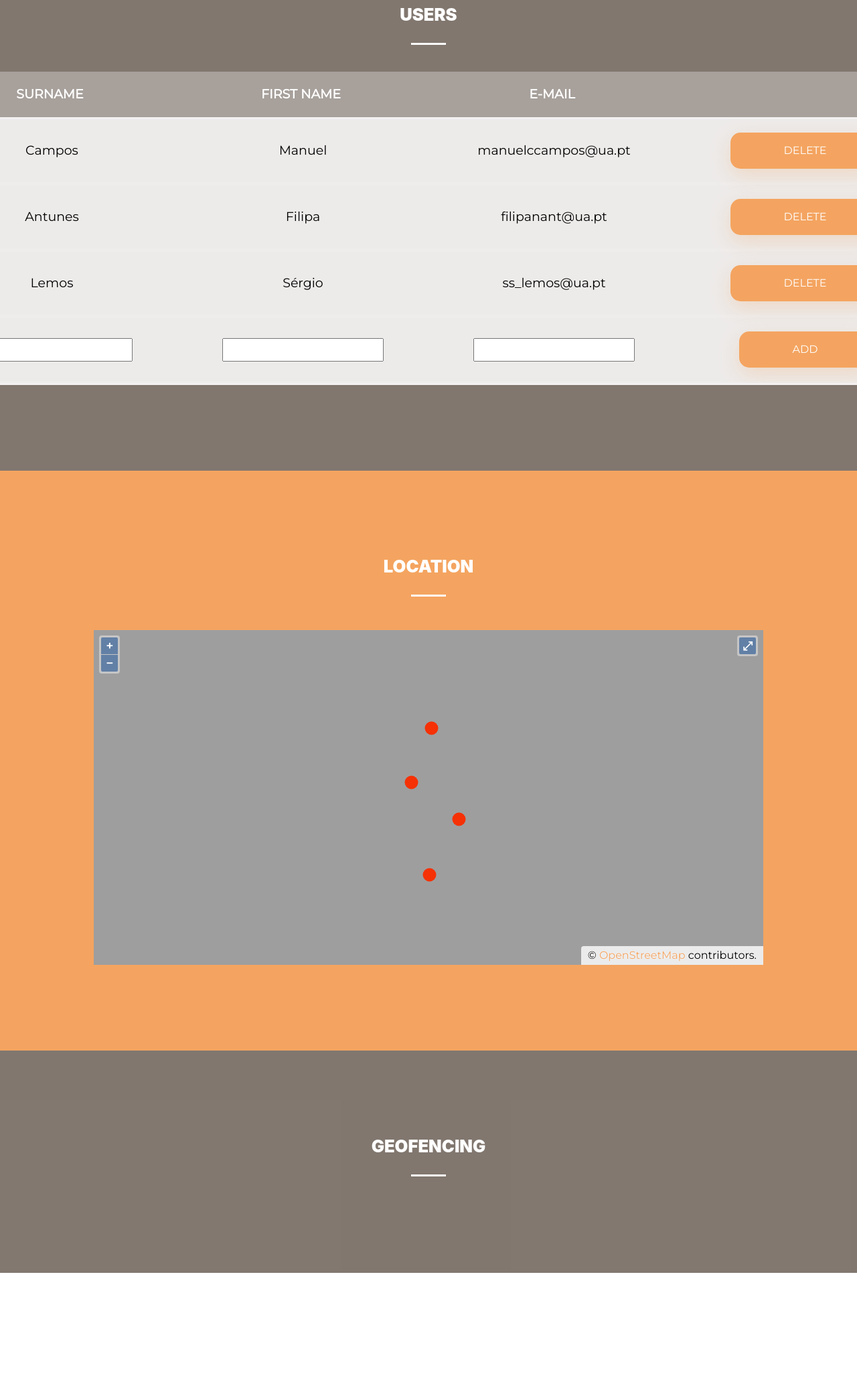
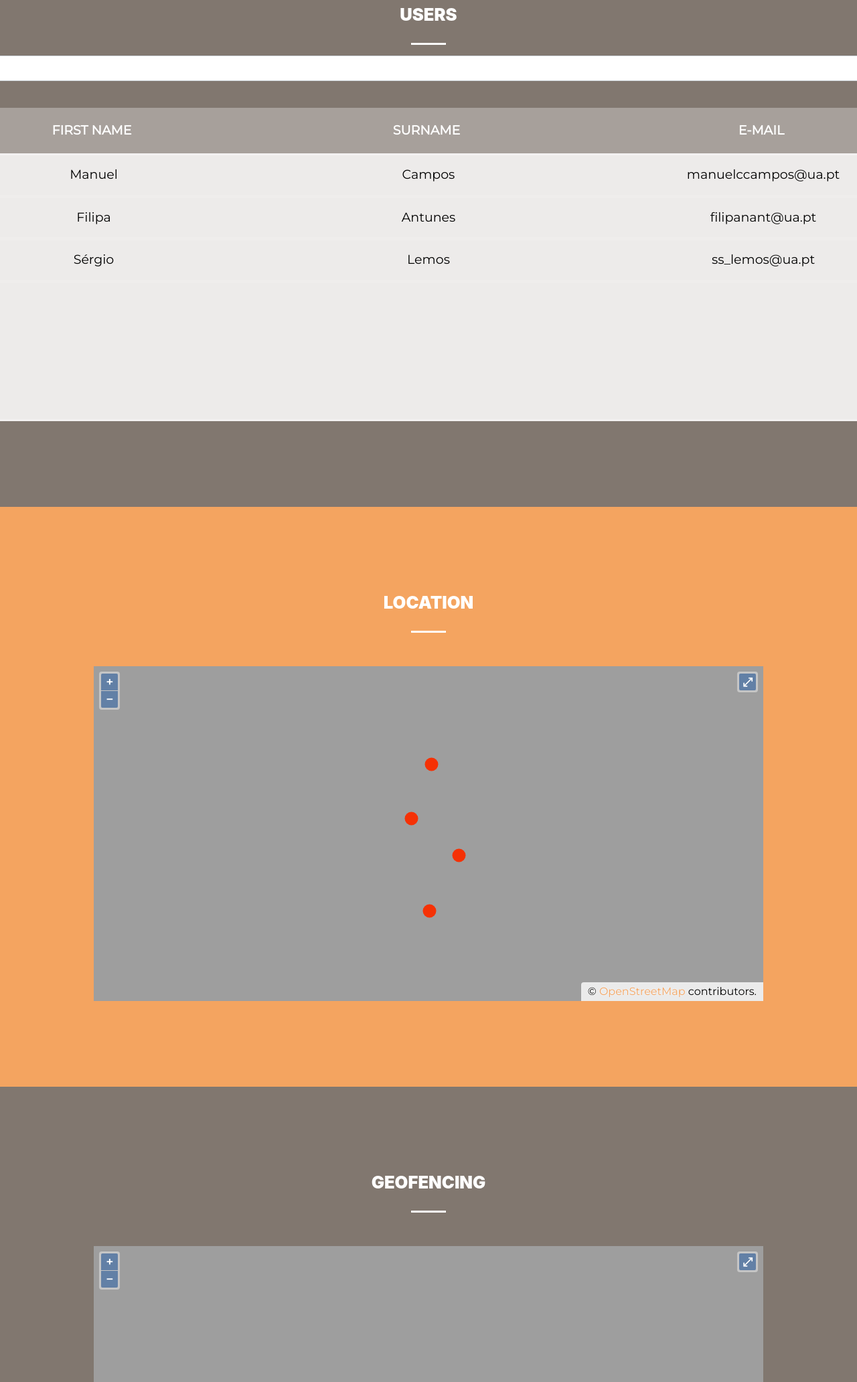
Before and after one commit to Grupo-3-PEI/website, a website with bundled scripts: page menu.html in a window 1280 px wide. Shown: the part 1660-3724 px from the top of the page at 67% size. Before the commit the page ends 3561 px from the top, so only its background shows below. Built offline with nearby package versions, Linux system fonts and the light colour scheme.

Commit message:
Reading csv files for scooter list and users list

```diff
--- a/main.js
+++ b/main.js
@@ -1,6 +1,8 @@
 window.onload = init;
 
 function init(){
+
+    // mapa 1
     const map = new ol.Map({
         view: new ol.View({
             center: [-963767.2963970036, 4957997.271053271],
@@ -48,36 +50,231 @@ function init(){
         })
     })
 
+    //mapa 2
+
+    var raster = new ol.layer.Tile({
+        source: new ol.source.OSM()
+    });
+
+    var source = new ol.source.Vector();
+    var vector = new ol.layer.Vector({
+        source: source,
+        style: new ol.style.Style({
+            fill: new ol.style.Fill({
+                color: 'rgba(244, 164, 96, 0.2)'
+            }),
+            stroke: new ol.style.Stroke({
+                color: '#ffcc33',
+                width: 2
+            }),
+            image: new ol.style.Circle({
+                radius: 7,
+                fill: new ol.style.Fill({
+                    color: '#ffcc33'
+                })
+            })
+        })
+    });
+
+    // cria o mapa
+    const map2 = new ol.Map({
+        view: new ol.View({
+            center: [-963767.2963970036, 4957997.271053271],
+            zoom: 14,
+            maxZoom: 50,
+        }),
+        layers: [raster, vector],
+        target: 'js-map2'
+    })
+
+    // obtém coordenadas no click
+    map2.on('click', function(e){
+        console.log(e.coordinate);
+    })
+
+    var modify = new ol.interaction.Modify({source: source});
+    map2.addInteraction(modify);
+
+    var draw, snap;
+
+    function addInteractions(){
+        draw = new ol.interaction.Draw({
+            source: source,
+            type: "Polygon"
+        });
+        map2.addInteraction(draw);
+        snap = new ol.interaction.Snap({source: source});
+        map.addInteraction(snap);
+    }
+
+
+    addInteractions();
+
+
+    // permite mapa em fullscreen
+    map2.addControl(new ol.control.FullScreen());
 }
 
-function deleteRow(btn) {
-    var row = btn.parentNode.parentNode;
-    row.parentNode.removeChild(row);
+
+////////// LISTA DE TROTINETES ///////////
+
+function loadTrots(data){
+    var allRows = data.split(/\r?\n|\r/);
+    var table = "<table>";
+    for(var singleRow=1; singleRow<allRows.length;singleRow++){
+        if(singleRow == 0){
+            table += "<tr>";
+        } else{
+            table += "<tr>";
+        }
+
+        var rowCells = allRows[singleRow].split(',');
+        for(var rowSingleCell=0; rowSingleCell<rowCells.length; rowSingleCell++){
+            if(singleRow == 0){
+                table += "<th>";
+                table += rowCells[rowSingleCell];
+                table += "</th>";
+            } else{
+                table += "<td>";
+                table += rowCells[rowSingleCell];
+                table += "</td>";
+            }
+        }
+
+        if(singleRow == 0){
+            table += "</tr>";
+        } else{
+            table += "</tr>";
+        }
+    }
+    $("#trot").append(table);
 }
 
-function add(){
-    var table = document.getElementById("tableUser");
+$.ajax({
+    url:"trot.csv",
+    dataType:"text",
+}).done(loadTrots)
 
-    var newRow = table.insertRow(0);
 
-    var surname = document.getElementById("surname").value;
-    var fname = document.getElementById("fname").value;
-    var mail = document.getElementById("mail").value;
+// linha com link para + informações
 
-    var cell1 = newRow.insertCell(0);
-    var cell2 = newRow.insertCell(1);
-    var cell3 = newRow.insertCell(2);
 
-    cell1.innerHTML = surname;
-    cell2.innerHTML = fname;
-    cell3.innerHTML = mail;
+
+
+// TABELA DOS USERS
+/*
+// dar load dos conteúdos do ficheiro provenientes do server
+const user = document.querySelector("#tableUser > tbody");
+
+
+function loadUsers(){
+    const request = new XMLHttpRequest();
+
+    request.open("get", "users.json");
+
+    request.onload = () => {
+        try{
+            const json = JSON.parse(request.responseText);
+
+            userList(json);
+        } catch(e){
+            console.warn("Could not load TUCs");
+        }
+
+    };
+
+    request.send();
 }
 
-//function createLayer(){
-//return new ol.layer.Vector({
-    // source: new ol.source.Vector({
-      //  url: 'map1.geojson',
-    //    format: new ol.format.GeoJSON()
-  //  }),
-//});
-//}
+function userList(json){
+    console.log(json);
+    // cleans out existing table data
+   while (user.firstChild){
+       user.removeChild(user.firstChild);
+   }
+
+   // Status table
+   json.forEach((row) => {
+       const tr = document.createElement("tr");
+
+       row.forEach((cell) => {
+           const td = document.createElement("td");
+           td.textContent = cell;
+           tr.appendChild(td);
+       });
+
+       user.appendChild(tr);
+
+   });
+}
+
+document.addEventListener("DOMContentLoaded", () => { loadUsers(); });
+*/
+
+function loadUsers(data){
+    var allRows = data.split(/\r?\n|\r/);
+    var table = "<table>";
+    for(var singleRow=1; singleRow<allRows.length;singleRow++){
+        if(singleRow == 0){
+            table += "<tr>";
+        } else{
+            table += "<tr>";
+        }
+
+        var rowCells = allRows[singleRow].split(',');
+        for(var rowSingleCell=0; rowSingleCell<rowCells.length; rowSingleCell++){
+            if(singleRow == 0){
+                table += "<th>";
+                table += rowCells[rowSingleCell];
+                table += "</th>";
+            } else{
+                table += "<td>";
+                table += rowCells[rowSingleCell];
+                table += "</td>";
+            }
+        }
+
+        if(singleRow == 0){
+            table += "</tr>";
+        } else{
+            table += "</tr>";
+        }
+    }
+    $("#tableUser2").append(table);
+}
+
+$.ajax({
+    url:"users.csv",
+    dataType:"text",
+}).done(loadUsers)
+
+// pesquisar users
+/*$(document).ready(function(){
+    $("#search").keyup(function(){
+        search_table($(this).val());
+    });
+
+    function search_table(value){
+        $("#tableUser2 tr td").each(function(){
+            var found = 'false';
+            $(this).each(function(){
+                if($(this).text().toLowerCase().indexOf(value.toLowerCase()) >= 0){
+                    found = 'true';
+                }
+            });
+            if(found == 'true'){
+                $(this).show();
+            }
+            else{
+                $(this).hide();
+            }
+        });
+    }
+});*/
+
+// adicionar users à tabela
+/*$(document).ready(function(){
+    $("#add").on('click', function(){
+        $("#tableUser2").append('<tr><td>'+$('#fname').val()+'</td><td>'+$('#surname').val()+'</td><td>'+$('#mail').val()+'</td></tr>');
+    });
+});*/
--- a/menu.html
+++ b/menu.html
@@ -117,23 +117,9 @@
             </table>
           </div>
           <div class="tablecontent">
-            <table cellpadding="0" cellspacing="0" border="0">
+            <table id ="trot" cellpadding="0" cellspacing="0" border="0">
               <tbody>
-                <tr>
-                  <td><b>#1</b></td>
-                  <td><h10>AVAILABLE</h10></td>
-                  <td>66%</td>
-                </tr>
-                <tr>
-                  <td><b>#2</b></td>
-                  <td><h10>AVAILABLE</h10></td>
-                  <td>82%</td>
-                </tr>
-                <tr>
-                  <td><b>#3</b></td>
-                  <td><h11>IN USE</h11></td>
-                  <td>97%</td>
-                </tr>
+                <!--Javascript-->
               </tbody>
             </table>
           </div>
@@ -149,46 +135,31 @@
         <div class="col-lg-15 text-center">
           <h2 class="text-white mt-0" style="font-size:2vw"><b>USERS</b></h2>
           <hr class="divider light my-8">
+          <input type="text" name="search" id="search" class="form-control" />
           <div class="tableheader2">
-            <table cellpadding="0" cellspacing="0" border="0">
+            <table id="tableUser" cellpadding="0" cellspacing="0" border="0">
               <thead>
                 <tr>
+                  <th><b>First name</b></th>
                   <th><b>Surname</b></th>
-                  <th><b>First name</b></th>
                   <th><b>E-mail</b></th>
-                  <th><b></b></th>
                 </tr>
               </thead>
             </table>
           </div>
           <div class="tablecontent2">
-            <table id="tableUser" cellpadding="0" cellspacing="0" border="0">
+            <table id="tableUser2" cellpadding="0" cellspacing="0" border="0">
               <tbody>
+                <!---Javascript-->
+              </tbody>
+              <tfoot>
                 <tr>
-                  <td><b>Campos</b></td>
-                  <td>Manuel</td>
-                  <td>manuelccampos@ua.pt</td>
-                  <td><input type="button" class="menos" value="DELETE" onclick="deleteRow(this)"/></td>
+                  <!---<td><input type="text" name="First name" id="fname"></td>
+                  <td><input type="text" name="Surname" id="surname"></td>
+                  <td><input type="text" name="E-mail" id="mail"></td>
+                  <td><input type="button" class="mais" id="add" value="ADD"/></td>--->
                 </tr>
-                <tr>
-                  <td><b>Antunes</b></td>
-                  <td>Filipa</td>
-                  <td>filipanant@ua.pt</td>
-                  <td><input type="button" class="menos" value="DELETE" onclick="deleteRow(this)"/></td>
-                </tr>
-                <tr>
-                  <td><b>Lemos</b></td>
-                  <td>Sérgio</td>
-                  <td>ss_lemos@ua.pt</td>
-                  <td><input type="button" class="menos" id="delete" value="DELETE" onclick="deleteRow(this)"/></td>
-                </tr>
-                <tr>
-                  <td><input type="text" name="Surname" id="surname"></td>
-                  <td><input type="text" name="First name" id="fname"></td>
-                  <td><input type="text" name="E-mail" id="mail"></td>
-                  <td><input type="button" class="mais" id="add" value="ADD" onclick="add()"/></td>
-                </tr>
-              </tbody>
+              </tfoot>
             </table>
           </div>
         </div>
@@ -216,6 +187,7 @@
           <div class="col-lg-15 text-center">
             <h2 class="text-white mt-0" style="font-size:2vw"><b>GEOFENCING</b></h2>
             <hr class="divider light my-8">
+            <div id='js-map2' class='mapMenu' style="width:1000px; height:500px;"></div>
           </div>
         </div>
       </div>
--- /dev/null
+++ b/trot.csv
@@ -0,0 +1,5 @@
+ID,Status,Battery
+1,AVAILABLE,68%
+2,AVAILABLE,36%
+3,IN USE,88%
+4,AVAILABLE,99%
--- /dev/null
+++ b/users.csv
@@ -0,0 +1,4 @@
+First Name,Surname,Email
+Manuel,Campos,manuelccampos@ua.pt
+Filipa,Antunes,filipanant@ua.pt
+Sérgio,Lemos,ss_lemos@ua.pt
```
